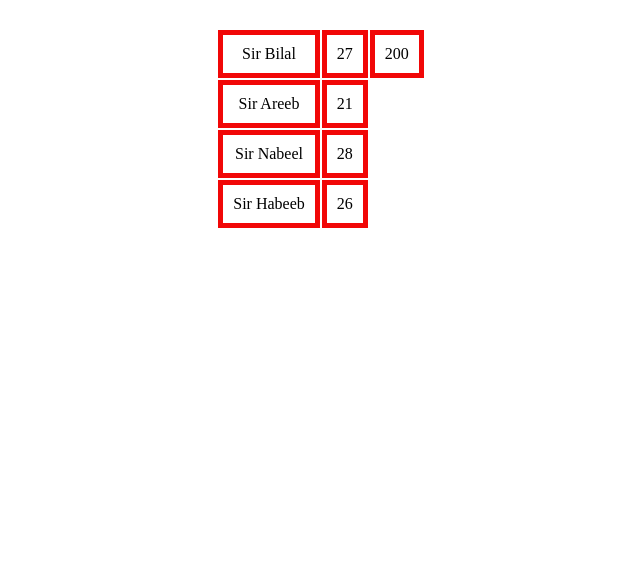
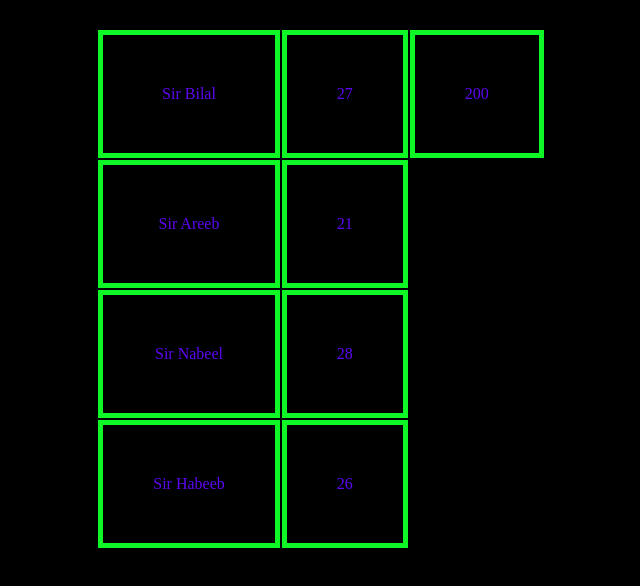
Before and after one commit to MuhammadShameel/Javascript-Project, a plain HTML site: page index.html in a window 1280 px wide. Shown: the whole page, without its empty margins (319-959 px from the left). Drawn offline with Linux system fonts and the light colour scheme.

Commit message:
Update style.css

```diff
--- a/style.css
+++ b/style.css
@@ -1,5 +1,7 @@
 body {
   text-align: center;
+  color: rgb(93, 7, 241);
+  background-color: black;
 }
 
 div {
@@ -12,6 +14,12 @@ div {
 }
 th,
 td {
-  border: 5px solid rgb(241, 7, 7);
-  padding: 10px;
+  border: 5px solid rgb(15, 247, 38);
+  padding: 50px;
 }
+td:hover {
+  color: white;
+  background-color: rgb(93, 7, 241);
+  border: 5px solid rgb(93, 7, 241);
+  box-shadow: white 0px 5px 15px;
+}
```
